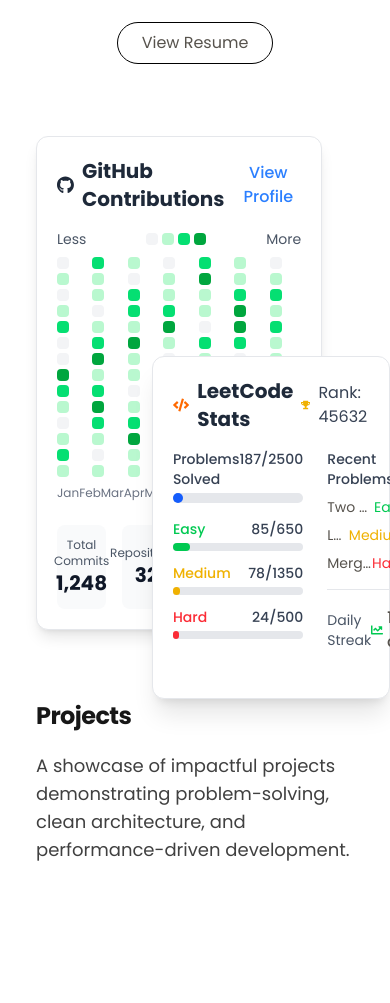
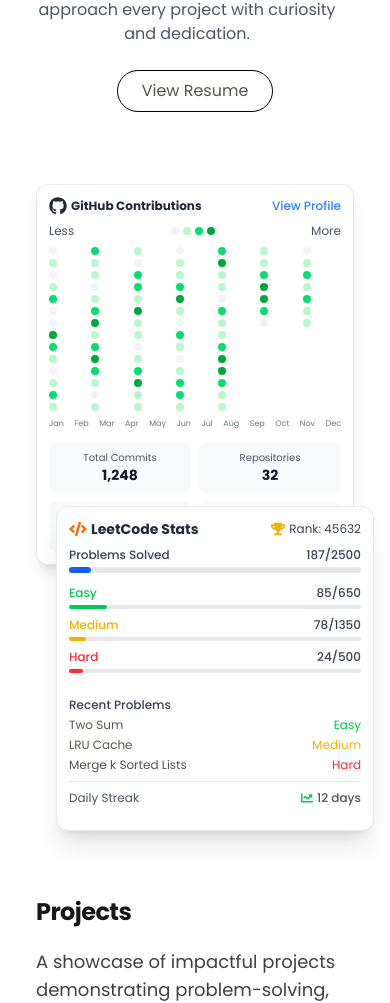
Before and after one commit to Rajeev12R/Rajeev, a Next.js app: page / in a window 390 px wide. Shown: the part 908-1911 px from the top of the page. Built offline with nearby package versions, Linux system fonts and the light colour scheme.

Commit message:
UI Added

```diff
--- a/package.json
+++ b/package.json
@@ -10,11 +10,13 @@
   },
   "dependencies": {
     "clsx": "^2.1.1",
+    "lucide-react": "^0.483.0",
     "motion": "^12.5.0",
     "next": "15.2.3",
     "react": "^19.0.0",
     "react-dom": "^19.0.0",
     "react-icons": "^5.5.0",
+    "recharts": "^2.15.1",
     "tailwind-merge": "^3.0.2"
   },
   "devDependencies": {
--- a/src/components/Hero.tsx
+++ b/src/components/Hero.tsx
@@ -11,7 +11,7 @@
 
   return (
     <div className="relative text-stone-600 flex flex-col min-h-screen w-full">
-      <div className="relative flex flex-col justify-center px-4 sm:px-10 md:px-20 w-full mx-auto flex-grow z-10 py-32">
+      <div className="relative flex flex-col justify-center px-4 sm:px-10 md:px-20 w-full mx-auto flex-grow z-10 py-44">
         <div className="flex flex-col lg:flex-row items-center lg:items-start justify-between w-full gap-10 lg:gap-20">
 
           {/* Left Section (Text) */}
--- a/src/components/tech-stack.tsx
+++ b/src/components/tech-stack.tsx
@@ -57,32 +57,32 @@
   }
 
   return (
-    <div className="relative w-full min-h-[400px] my-8 sm:py-24 md:py-32 lg:py-40">
+    <div className="relative w-full min-h-[500px] my-8 py-6 sm:py-12 md:py-16 lg:py-24">
       {/* GitHub Contributions Card (Background) */}
       <motion.div
         initial={{ opacity: 0, y: 20 }}
         animate={{ opacity: isVisible ? 1 : 0, y: isVisible ? 0 : 20 }}
         transition={{ duration: 0.5 }}
-        className="absolute top-0 left-0 w-[90%] bg-white dark:bg-gray-900 rounded-xl shadow-lg border border-gray-200 dark:border-gray-800 p-5 z-10"
+        className="absolute top-0 left-0 w-full sm:w-4/5 md:w-3/4 lg:w-4/5 h-auto bg-white dark:bg-gray-900 rounded-xl shadow-lg border border-gray-200 dark:border-gray-800 p-3 sm:p-4 md:p-5 z-10"
       >
-        <div className="flex justify-between items-center mb-4">
-          <div className="flex items-center gap-2">
-            <FaGithub className="text-2xl text-gray-800 dark:text-white" />
-            <h3 className="text-xl font-bold text-gray-800 dark:text-white">GitHub Contributions</h3>
+        <div className="flex justify-between items-center mb-2 sm:mb-4">
+          <div className="flex items-center gap-1 sm:gap-2">
+            <FaGithub className="text-lg sm:text-xl md:text-2xl text-gray-800 dark:text-white" />
+            <h3 className="text-xs sm:text-sm md:text-md lg:text-lg font-bold text-gray-800 dark:text-white">GitHub Contributions</h3>
           </div>
           <button className="text-blue-500 hover:text-blue-700 font-medium flex items-center gap-1 cursor-pointer">
-            <span>View Profile</span>
+            <span className="text-xs sm:text-sm">View Profile</span>
           </button>
         </div>
 
-        <div className="mb-4">
-          <div className="flex items-center justify-between text-sm text-gray-600 dark:text-gray-400 mb-2">
+        <div className="mb-3 sm:mb-4">
+          <div className="flex items-center justify-between text-xs text-gray-600 dark:text-gray-400 mb-2">
             <span>Less</span>
             <div className="flex gap-1">
-              <div className="w-3 h-3 rounded-sm bg-gray-100 dark:bg-gray-800"></div>
-              <div className="w-3 h-3 rounded-sm bg-green-200 dark:bg-green-900"></div>
-              <div className="w-3 h-3 rounded-sm bg-green-400 dark:bg-green-700"></div>
-              <div className="w-3 h-3 rounded-sm bg-green-600 dark:bg-green-500"></div>
+              <div className="w-2 h-2 sm:w-3 sm:h-3 rounded-sm bg-gray-100 dark:bg-gray-800"></div>
+              <div className="w-2 h-2 sm:w-3 sm:h-3 rounded-sm bg-green-200 dark:bg-green-900"></div>
+              <div className="w-2 h-2 sm:w-3 sm:h-3 rounded-sm bg-green-400 dark:bg-green-700"></div>
+              <div className="w-2 h-2 sm:w-3 sm:h-3 rounded-sm bg-green-600 dark:bg-green-500"></div>
             </div>
             <span>More</span>
           </div>
@@ -93,7 +93,7 @@
                 {week.map((day, dayIndex) => (
                   <div
                     key={`${weekIndex}-${dayIndex}`}
-                    className={`w-3 h-3 rounded-sm ${getContributionColor(day)} hover:ring-2 hover:ring-gray-400 transition-all`}
+                    className={`w-2 h-2 sm:w-3 sm:h-3 rounded-sm ${getContributionColor(day)} hover:ring-2 hover:ring-gray-400 transition-all`}
                     title={`${day} contributions`}
                   ></div>
                 ))}
@@ -101,88 +101,92 @@
             ))}
           </div>
 
-          <div className="flex justify-between text-xs text-gray-500 dark:text-gray-400 mt-2">
-            <span>Jan</span>
-            <span>Feb</span>
-            <span>Mar</span>
-            <span>Apr</span>
-            <span>May</span>
-            <span>Jun</span>
-            <span>Jul</span>
-            <span>Aug</span>
-            <span>Sep</span>
-            <span>Oct</span>
-            <span>Nov</span>
-            <span>Dec</span>
+          <div className="flex justify-between text-xs text-gray-500 dark:text-gray-400 mt-2 overflow-x-auto">
+            <span className="text-[8px] sm:text-xs">Jan</span>
+            <span className="text-[8px] sm:text-xs">Feb</span>
+            <span className="text-[8px] sm:text-xs">Mar</span>
+            <span className="text-[8px] sm:text-xs">Apr</span>
+            <span className="text-[8px] sm:text-xs">May</span>
+            <span className="text-[8px] sm:text-xs">Jun</span>
+            <span className="text-[8px] sm:text-xs">Jul</span>
+            <span className="text-[8px] sm:text-xs">Aug</span>
+            <span className="text-[8px] sm:text-xs">Sep</span>
+            <span className="text-[8px] sm:text-xs">Oct</span>
+            <span className="text-[8px] sm:text-xs">Nov</span>
+            <span className="text-[8px] sm:text-xs">Dec</span>
           </div>
         </div>
 
-        <div className="grid grid-cols-4 gap-4 mt-6">
-          <div className="bg-gray-50 dark:bg-gray-800 p-3 rounded-lg flex flex-col items-center justify-center">
-            <p className="text-xs text-gray-600 dark:text-gray-400 text-center">Total Commits</p>
-            <p className="text-xl font-bold text-gray-900 dark:text-white">1,248</p>
+        <div className="grid grid-cols-2 sm:grid-cols-4 gap-2 sm:gap-4 mt-3 sm:mt-6">
+          <div className="bg-gray-50 dark:bg-gray-800 p-2 sm:p-3 rounded-lg flex flex-col items-center justify-center">
+            <p className="text-[10px] sm:text-xs text-gray-600 dark:text-gray-400 text-center">Total Commits</p>
+            <p className="text-sm sm:text-lg md:text-xl font-bold text-gray-900 dark:text-white">1,248</p>
           </div>
-          <div className="bg-gray-50 dark:bg-gray-800 p-3 rounded-lg flex flex-col items-center justify-center">
-            <p className="text-xs text-gray-600 dark:text-gray-400 text-center">Repositories</p>
-            <p className="text-xl font-bold text-gray-900 dark:text-white">32</p>
+          <div className="bg-gray-50 dark:bg-gray-800 p-2 sm:p-3 rounded-lg flex flex-col items-center justify-center">
+            <p className="text-[10px] sm:text-xs text-gray-600 dark:text-gray-400 text-center">Repositories</p>
+            <p className="text-sm sm:text-lg md:text-xl font-bold text-gray-900 dark:text-white">32</p>
           </div>
-          <div className="bg-gray-50 dark:bg-gray-800 p-3 rounded-lg flex flex-col items-center justify-center">
-            <p className="text-xs text-gray-600 dark:text-gray-400 text-center">Pull Requests</p>
-            <p className="text-xl font-bold text-gray-900 dark:text-white">78</p>
+          <div className="bg-gray-50 dark:bg-gray-800 p-2 sm:p-3 rounded-lg flex flex-col items-center justify-center">
+            <p className="text-[10px] sm:text-xs text-gray-600 dark:text-gray-400 text-center">Pull Requests</p>
+            <p className="text-sm sm:text-lg md:text-xl font-bold text-gray-900 dark:text-white">78</p>
           </div>
-          <div className="bg-gray-50 dark:bg-gray-800 p-3 rounded-lg flex flex-col items-center justify-center">
-            <p className="text-xs text-gray-600 dark:text-gray-400 text-center">Code Reviews</p>
-            <p className="text-xl font-bold text-gray-900 dark:text-white">124</p>
+          <div className="bg-gray-50 dark:bg-gray-800 p-2 sm:p-3 rounded-lg flex flex-col items-center justify-center">
+            <p className="text-[10px] sm:text-xs text-gray-600 dark:text-gray-400 text-center">Code Reviews</p>
+            <p className="text-sm sm:text-lg md:text-xl font-bold text-gray-900 dark:text-white">124</p>
           </div>
         </div>
       </motion.div>
 
       {/* LeetCode Stats Card (Foreground) */}
       <motion.div
-        initial={{ opacity: 0, y: 40, x: 40 }}
-        animate={{ opacity: isVisible ? 1 : 0, y: isVisible ? 180 : 40, x: isVisible ? 100 : 40 }}
+        initial={{ opacity: 0, y: 40, x: 20 }}
+        animate={{
+          opacity: isVisible ? 1 : 0,
+          y: isVisible ? [null, 150, 130] : 40,
+          x: isVisible ? [null, 30, 20] : 20
+        }}
         transition={{ duration: 0.7, delay: 0.2 }}
-        className="absolute top-10 lg:right-0 md:right-0 right-[20%] w-[75%] bg-white dark:bg-gray-900 rounded-xl shadow-xl border border-gray-200 dark:border-gray-800 p-5 z-20"
+        className="absolute top-0 right-0 w-full sm:w-4/5 md:w-3/5 mt-48 sm:mt-40 md:mt-36 lg:mt-32 sm:ml-auto bg-white dark:bg-gray-900 rounded-xl shadow-xl border border-gray-200 dark:border-gray-800 p-3 sm:p-4 md:p-5 z-20"
       >
-        <div className="flex justify-between items-center mb-4">
-          <div className="flex items-center gap-2">
-            <FaCode className="text-2xl text-orange-500" />
-            <h3 className="text-xl font-bold text-gray-800 dark:text-white">LeetCode Stats</h3>
+        <div className="flex justify-between items-center mb-2 sm:mb-4">
+          <div className="flex items-center gap-1 sm:gap-2">
+            <FaCode className="text-lg sm:text-xl md:text-2xl text-orange-500" />
+            <h3 className="text-sm sm:text-md md:text-lg lg:text-xl font-bold text-gray-800 dark:text-white">LeetCode Stats</h3>
           </div>
-          <div className="flex items-center gap-2">
-            <FaTrophy className="text-yellow-500" />
-            <span className="text-gray-700 dark:text-gray-300">Rank: {leetcodeStats.ranking}</span>
+          <div className="flex items-center gap-1 sm:gap-2">
+            <FaTrophy className="text-yellow-500 text-sm sm:text-base" />
+            <span className="text-xs sm:text-sm text-gray-700 dark:text-gray-300">Rank: {leetcodeStats.ranking}</span>
           </div>
         </div>
 
-        <div className="flex gap-6 mb-6">
+        <div className="flex flex-col sm:flex-row gap-3 sm:gap-6 mb-3 sm:mb-6">
           <div className="flex-1">
             <div className="flex justify-between mb-1">
-              <span className="text-sm font-medium text-gray-700 dark:text-gray-300">Problems Solved</span>
-              <span className="text-sm font-medium text-gray-700 dark:text-gray-300">
+              <span className="text-xs sm:text-sm font-medium text-gray-700 dark:text-gray-300">Problems Solved</span>
+              <span className="text-xs sm:text-sm font-medium text-gray-700 dark:text-gray-300">
                 {leetcodeStats.solved}/{leetcodeStats.total}
               </span>
             </div>
-            <div className="w-full bg-gray-200 dark:bg-gray-700 rounded-full h-2.5 mb-4">
+            <div className="w-full bg-gray-200 dark:bg-gray-700 rounded-full h-1.5 sm:h-2.5 mb-3 sm:mb-4">
               <motion.div
-                className="bg-blue-600 h-2.5 rounded-full"
+                className="bg-blue-600 h-1.5 sm:h-2.5 rounded-full"
                 initial={{ width: 0 }}
                 animate={{ width: isVisible ? `${(leetcodeStats.solved / leetcodeStats.total) * 100}%` : 0 }}
                 transition={{ duration: 1, delay: 0.5 }}
               />
             </div>
 
-            <div className="space-y-3">
+            <div className="space-y-2 sm:space-y-3">
               <div>
                 <div className="flex justify-between mb-1">
-                  <span className="text-sm font-medium text-green-500">Easy</span>
-                  <span className="text-sm font-medium text-gray-700 dark:text-gray-300">
+                  <span className="text-xs sm:text-sm font-medium text-green-500">Easy</span>
+                  <span className="text-xs sm:text-sm font-medium text-gray-700 dark:text-gray-300">
                     {leetcodeStats.easy.solved}/{leetcodeStats.easy.total}
                   </span>
                 </div>
-                <div className="w-full bg-gray-200 dark:bg-gray-700 rounded-full h-2">
+                <div className="w-full bg-gray-200 dark:bg-gray-700 rounded-full h-1 sm:h-2">
                   <motion.div
-                    className="bg-green-500 h-2 rounded-full"
+                    className="bg-green-500 h-1 sm:h-2 rounded-full"
                     initial={{ width: 0 }}
                     animate={{ width: isVisible ? `${leetcodeStats.easy.percentage}%` : 0 }}
                     transition={{ duration: 1, delay: 0.6 }}
@@ -192,14 +196,14 @@
 
               <div>
                 <div className="flex justify-between mb-1">
-                  <span className="text-sm font-medium text-yellow-500">Medium</span>
-                  <span className="text-sm font-medium text-gray-700 dark:text-gray-300">
+                  <span className="text-xs sm:text-sm font-medium text-yellow-500">Medium</span>
+                  <span className="text-xs sm:text-sm font-medium text-gray-700 dark:text-gray-300">
                     {leetcodeStats.medium.solved}/{leetcodeStats.medium.total}
                   </span>
                 </div>
-                <div className="w-full bg-gray-200 dark:bg-gray-700 rounded-full h-2">
+                <div className="w-full bg-gray-200 dark:bg-gray-700 rounded-full h-1 sm:h-2">
                   <motion.div
-                    className="bg-yellow-500 h-2 rounded-full"
+                    className="bg-yellow-500 h-1 sm:h-2 rounded-full"
                     initial={{ width: 0 }}
                     animate={{ width: isVisible ? `${leetcodeStats.medium.percentage}%` : 0 }}
                     transition={{ duration: 1, delay: 0.7 }}
@@ -209,14 +213,14 @@
 
               <div>
                 <div className="flex justify-between mb-1">
-                  <span className="text-sm font-medium text-red-500">Hard</span>
-                  <span className="text-sm font-medium text-gray-700 dark:text-gray-300">
+                  <span className="text-xs sm:text-sm font-medium text-red-500">Hard</span>
+                  <span className="text-xs sm:text-sm font-medium text-gray-700 dark:text-gray-300">
                     {leetcodeStats.hard.solved}/{leetcodeStats.hard.total}
                   </span>
                 </div>
-                <div className="w-full bg-gray-200 dark:bg-gray-700 rounded-full h-2">
+                <div className="w-full bg-gray-200 dark:bg-gray-700 rounded-full h-1 sm:h-2">
                   <motion.div
-                    className="bg-red-500 h-2 rounded-full"
+                    className="bg-red-500 h-1 sm:h-2 rounded-full"
                     initial={{ width: 0 }}
                     animate={{ width: isVisible ? `${leetcodeStats.hard.percentage}%` : 0 }}
                     transition={{ duration: 1, delay: 0.8 }}
@@ -226,22 +230,22 @@
             </div>
           </div>
 
-          <div className="w-[40%] ">
-            <h4 className="text-sm font-medium text-gray-700 dark:text-gray-300 mb-2">Recent Problems</h4>
-            <div className="space-y-2">
+          <div className="w-full sm:w-2/5 mt-3 sm:mt-0">
+            <h4 className="text-xs sm:text-sm font-medium text-gray-700 dark:text-gray-300 mb-1 sm:mb-2">Recent Problems</h4>
+            <div className="space-y-1 sm:space-y-2">
               {leetcodeStats.recentProblems.map((problem, index) => (
-                <div key={index} className="flex items-center justify-between text-sm">
-                  <span className="truncate">{problem.name}</span>
+                <div key={index} className="flex items-center justify-between text-xs sm:text-sm">
+                  <span className="truncate max-w-32 sm:max-w-full">{problem.name}</span>
                   <span className={getDifficultyColor(problem.difficulty)}>{problem.difficulty}</span>
                 </div>
               ))}
             </div>
-            <div className="mt-4 pt-4 border-t border-gray-200 dark:border-gray-700">
+            <div className="mt-2 sm:mt-4 pt-2 sm:pt-4 border-t border-gray-200 dark:border-gray-700">
               <div className="flex justify-between items-center">
-                <span className="text-sm text-gray-600 dark:text-gray-400">Daily Streak</span>
+                <span className="text-xs sm:text-sm text-gray-600 dark:text-gray-400">Daily Streak</span>
                 <div className="flex items-center gap-1">
-                  <FaChartLine className="text-green-500" />
-                  <span className="font-medium">12 days</span>
+                  <FaChartLine className="text-green-500 text-xs sm:text-sm" />
+                  <span className="text-xs sm:text-sm font-medium">12 days</span>
                 </div>
               </div>
             </div>
```
Also changed, not shown: 1 other file (tests, documents, lock files or other folders).
